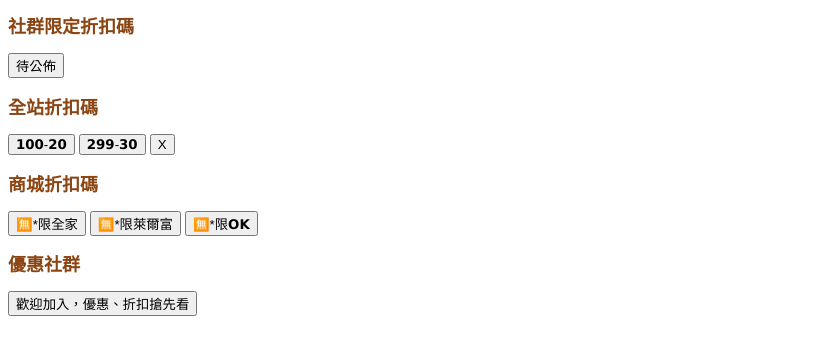
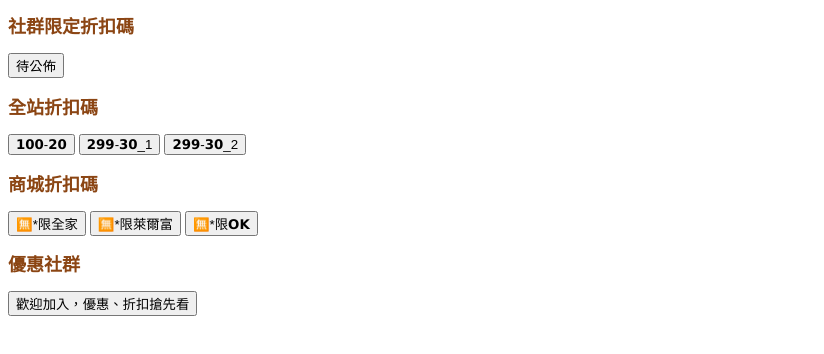
Before and after one commit to s34568956561/hana, a plain HTML site: page index.html in a window 1280 px wide. Shown: the part 112-466 px from the top of the page, without its empty margins (0-824 px from the left). Drawn offline with Linux system fonts and the light colour scheme.

Commit message:
Update index.html

```diff
--- a/index.html
+++ b/index.html
@@ -50,8 +50,8 @@
 
     <h2>全站折扣碼</h2>
     <button onclick="copyAndRedirect('SP825SHAF')">𝟭𝟬𝟬-𝟮𝟬</button>
-    <button onclick="copyAndRedirect('VSPHW2RHE')">𝟮𝟵𝟵-𝟯𝟬</button>
-    <button onclick="copyAndRedirect('7XBU8RKJ3')">X</button>
+    <button onclick="copyAndRedirect('VSPHW2RHE')">𝟮𝟵𝟵-𝟯𝟬_1</button>
+    <button onclick="copyAndRedirect('BTYEGUA6T')">𝟮𝟵𝟵-𝟯𝟬_2</button>
 
     <h2>商城折扣碼</h2>
 
```
